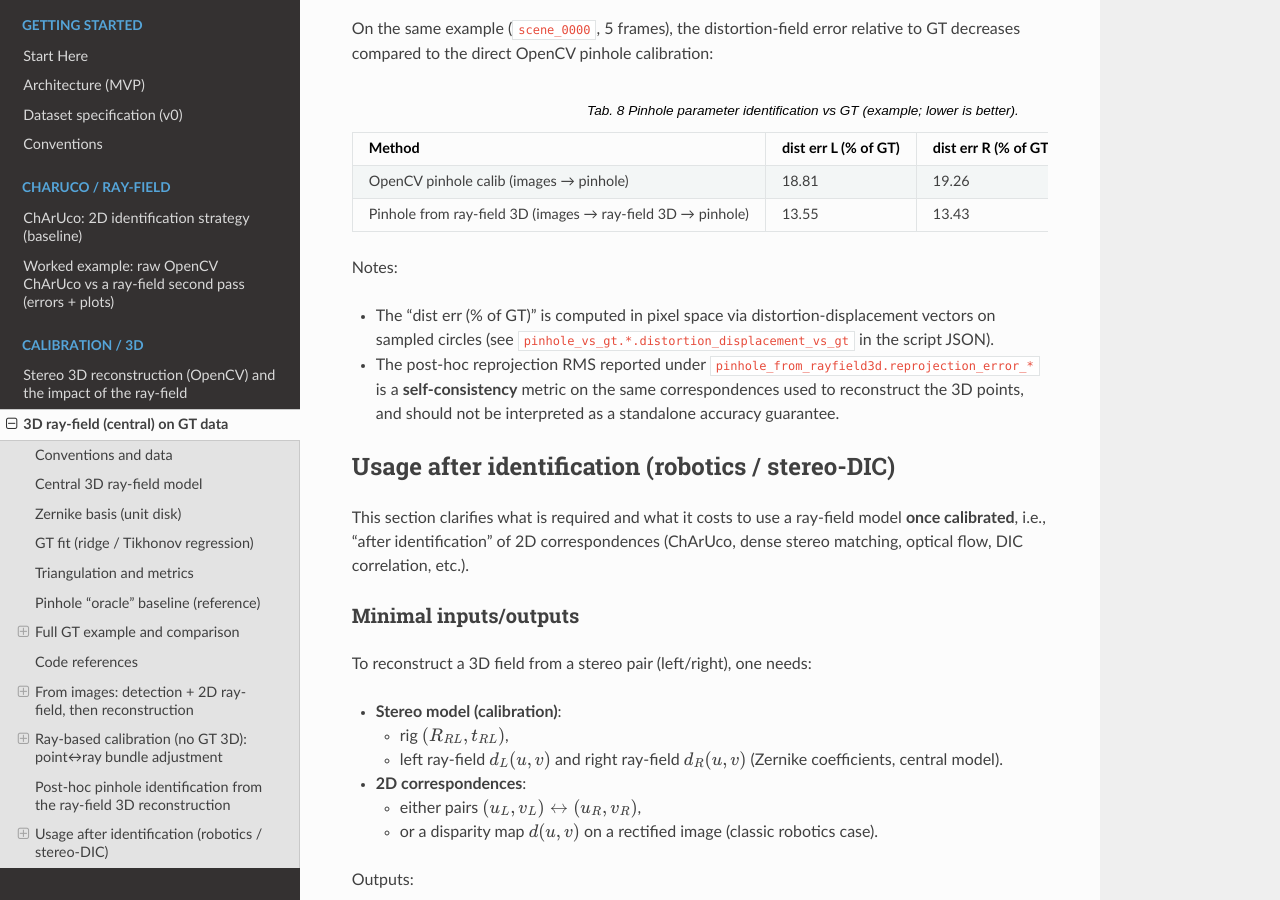
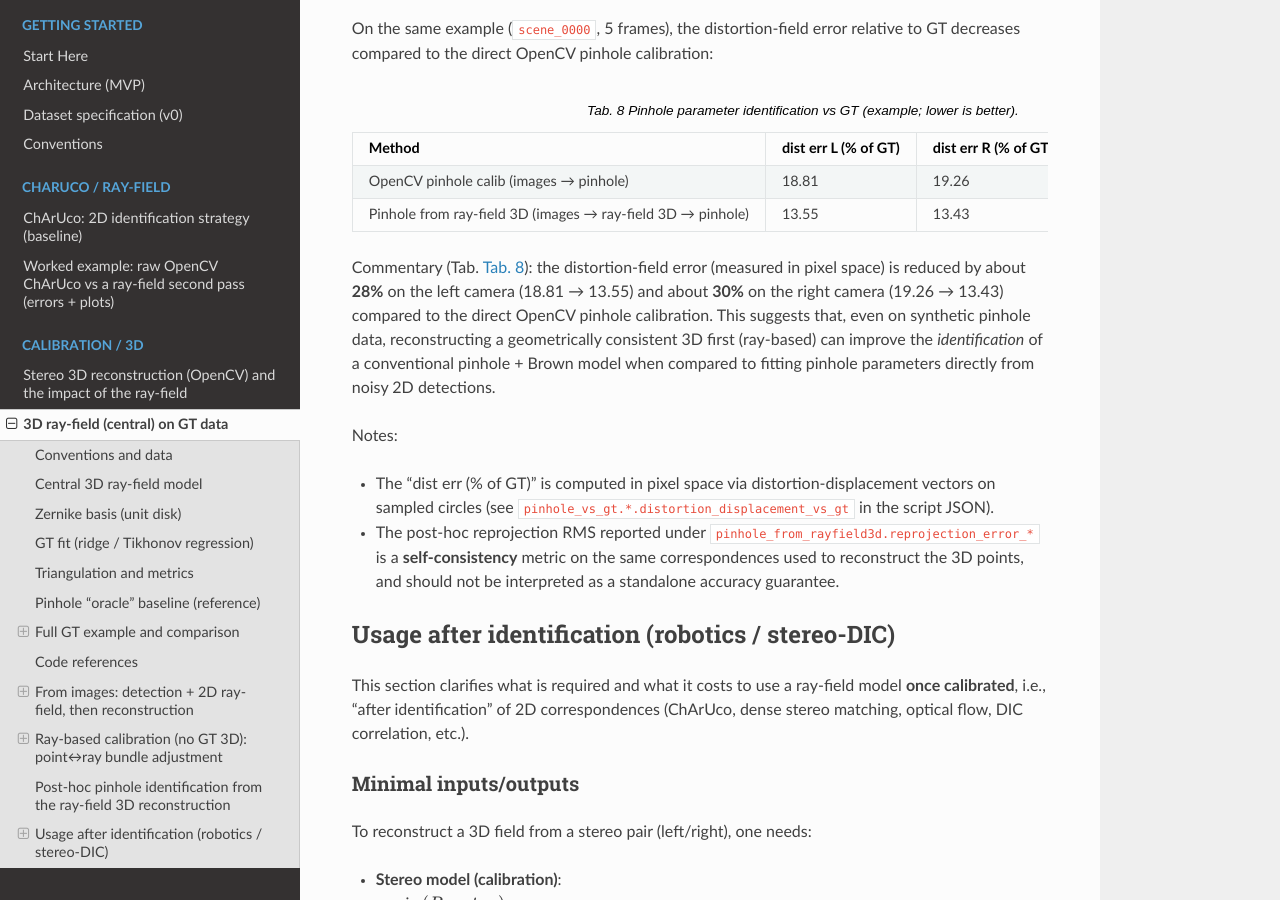
Before and after one commit to jeffwitz/StereoComplex, a Sphinx documentation site: the page built from docs/RAYFIELD3D_RECONSTRUCTION.md, in a window 1280 px wide and 900 px high, scrolled down 8085 px. Built offline with Sphinx 7.4.7 and the Read the Docs theme 3.1.0, drawn with Linux system fonts in a browser that asks for light colours.

Commit message:
Docs: comment 30% improvement in Table 8

````diff
--- a/docs/RAYFIELD3D_RECONSTRUCTION.md
+++ b/docs/RAYFIELD3D_RECONSTRUCTION.md
@@ -332,6 +332,8 @@ On the same example (`scene_0000`, 5 frames), the distortion-field error relativ
   - 0.85
 ```
 
+Commentary (Tab. {numref}`tab-rayfield3d-posthoc-pinhole`): the distortion-field error (measured in pixel space) is reduced by about **28%** on the left camera (18.81 → 13.55) and about **30%** on the right camera (19.26 → 13.43) compared to the direct OpenCV pinhole calibration. This suggests that, even on synthetic pinhole data, reconstructing a geometrically consistent 3D first (ray-based) can improve the *identification* of a conventional pinhole + Brown model when compared to fitting pinhole parameters directly from noisy 2D detections.
+
 Notes:
 
 - The “dist err (% of GT)” is computed in pixel space via distortion-displacement vectors on sampled circles (see `pinhole_vs_gt.*.distortion_displacement_vs_gt` in the script JSON).
````
